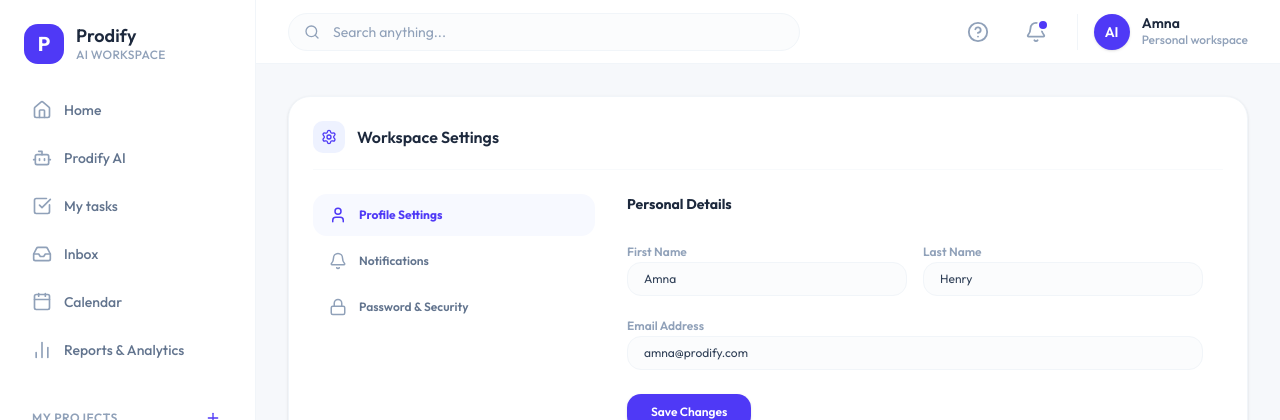
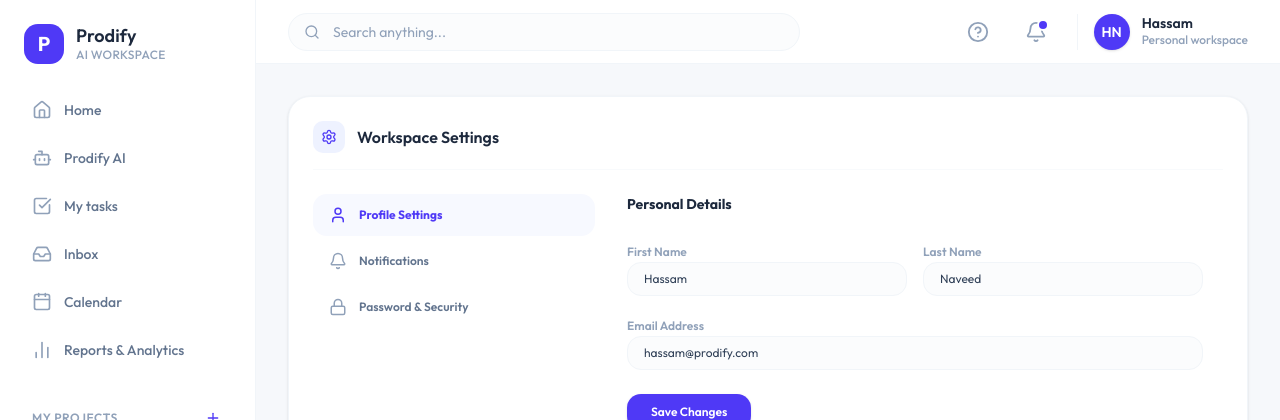
Before and after one commit to hassamnaveed44/prodify_taskmanagement, a Next.js app: page /settings in a window 1280 px wide. Shown: the top 420 px of the page. Built offline with nearby package versions, Linux system fonts and the light colour scheme.

Commit message:
Phase 1: Personalize dashboard, inbox, header, and settings with Hassam and initials HN

```diff
--- a/app/(dashboard)/dashboard/page.tsx
+++ b/app/(dashboard)/dashboard/page.tsx
@@ -17,7 +17,7 @@
         </p>
         <div className="flex flex-col md:flex-row md:items-center justify-between gap-4">
           <div>
-            <h2 className="text-3xl font-bold text-slate-800 tracking-tight">Hello, Amna</h2>
+            <h2 className="text-3xl font-bold text-slate-800 tracking-tight">Hello, Hassam</h2>
             <div className="flex flex-wrap items-center gap-2 mt-1">
               <span className="text-xl font-medium text-[#14b8a6]">How can I help you today?</span>
 
--- a/app/(dashboard)/inbox/page.tsx
+++ b/app/(dashboard)/inbox/page.tsx
@@ -6,7 +6,7 @@
 const mockChats = [
   { id: "1", name: "Courtney Henry", message: "Hey, can you review the new branding mockups?", time: "09:32 am", unread: true },
   { id: "2", name: "Devin Allen", message: "Sure, let's connect tomorrow for the brainstorm.", time: "Yesterday", unread: false },
-  { id: "3", name: "Amna", message: "Workspace setup is complete, let me know when you push.", time: "Jul 28", unread: false },
+  { id: "3", name: "Hassam", message: "Workspace setup is complete, let me know when you push.", time: "Jul 28", unread: false },
 ];
 
 export default function InboxPage() {
--- a/app/(dashboard)/settings/page.tsx
+++ b/app/(dashboard)/settings/page.tsx
@@ -36,7 +36,7 @@
               <label className="text-xs font-semibold text-slate-400">First Name</label>
               <input
                 type="text"
-                defaultValue="Amna"
+                defaultValue="Hassam"
                 className="w-full bg-slate-50/50 border border-slate-100 rounded-xl px-4 py-2 text-xs text-slate-700 focus:outline-none"
               />
             </div>
@@ -44,7 +44,7 @@
               <label className="text-xs font-semibold text-slate-400">Last Name</label>
               <input
                 type="text"
-                defaultValue="Henry"
+                defaultValue="Naveed"
                 className="w-full bg-slate-50/50 border border-slate-100 rounded-xl px-4 py-2 text-xs text-slate-700 focus:outline-none"
               />
             </div>
@@ -52,7 +52,7 @@
               <label className="text-xs font-semibold text-slate-400">Email Address</label>
               <input
                 type="email"
-                defaultValue="amna@prodify.com"
+                defaultValue="hassam@prodify.com"
                 className="w-full bg-slate-50/50 border border-slate-100 rounded-xl px-4 py-2 text-xs text-slate-700 focus:outline-none"
               />
             </div>
--- a/components/dashboard/calendar-panel.tsx
+++ b/components/dashboard/calendar-panel.tsx
@@ -15,7 +15,7 @@
 
 const meetingAttendees = [
   { name: "Courtney Henry", avatar: "CH", color: "bg-orange-500" },
-  { name: "Amna", avatar: "AM", color: "bg-indigo-600" },
+  { name: "Hassam", avatar: "HN", color: "bg-indigo-600" },
   { name: "Devin", avatar: "DV", color: "bg-emerald-500" },
   { name: "John", avatar: "JD", color: "bg-pink-500" },
 ];
--- a/components/layout/header.tsx
+++ b/components/layout/header.tsx
@@ -31,10 +31,10 @@
         {/* User Info & Avatar */}
         <div className="flex items-center gap-3 pl-4 border-l border-slate-100">
           <div className="w-9 h-9 rounded-full bg-indigo-600 flex items-center justify-center text-white text-sm font-semibold select-none shadow-sm">
-            AI
+            HN
           </div>
           <div className="hidden sm:block">
-            <h4 className="font-semibold text-slate-800 text-sm leading-tight">Amna</h4>
+            <h4 className="font-semibold text-slate-800 text-sm leading-tight">Hassam</h4>
             <p className="text-xs text-slate-400 font-medium">Personal workspace</p>
           </div>
         </div>
```
